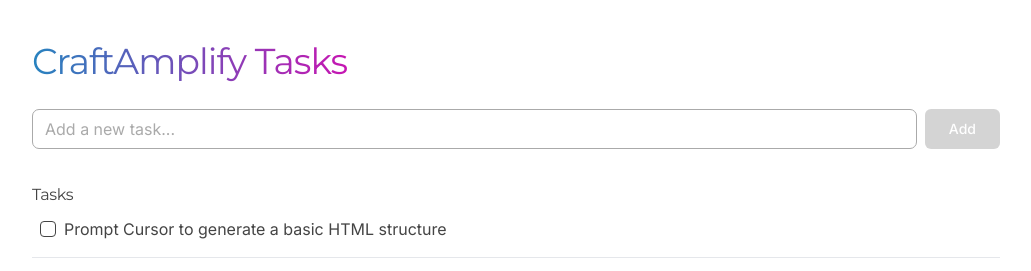
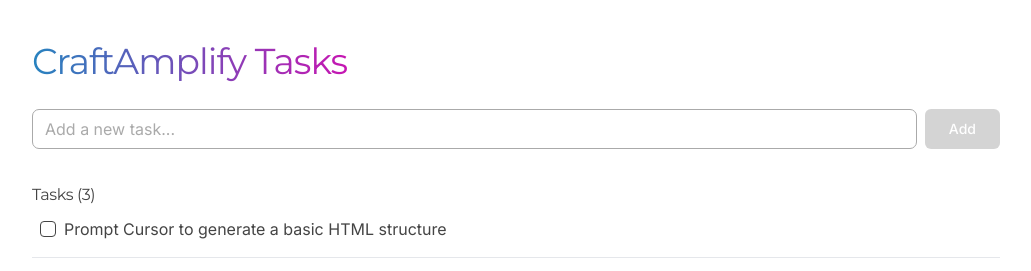
Before and after one commit to CraftAmplify/craftamplify-task-app, a React (Vite) app: page / in a window 1280 px wide. Shown: the top 271 px of the page, without its empty margins (124-1155 px from the left). Built offline with nearby package versions, Linux system fonts and the light colour scheme; data requests are answered from the project's data file.

Commit message:
feat: show open task count in header
- Display count of incomplete tasks

```diff
--- a/src/App.tsx
+++ b/src/App.tsx
@@ -276,6 +276,7 @@
   }
 
   const orderedTasks = reorderTasks(tasks)
+  const openTaskCount = tasks.filter(task => !task.completed).length
 
   return (
     <div className="bg-white min-h-screen font-inter">
@@ -303,7 +304,7 @@
           {/* Tasks Section */}
       <div>
             <h2>
-              Tasks
+              Tasks{openTaskCount > 0 && ` (${openTaskCount})`}
             </h2>
 
             {/* Tasks List */}
```
